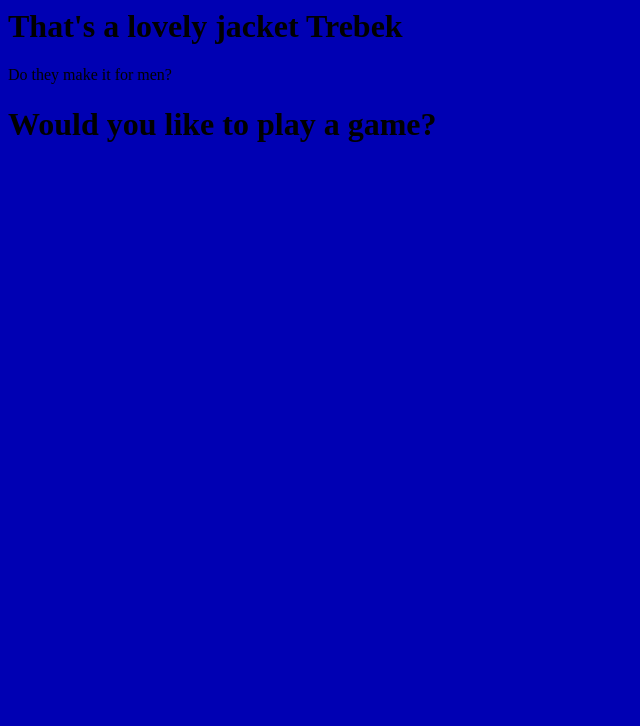
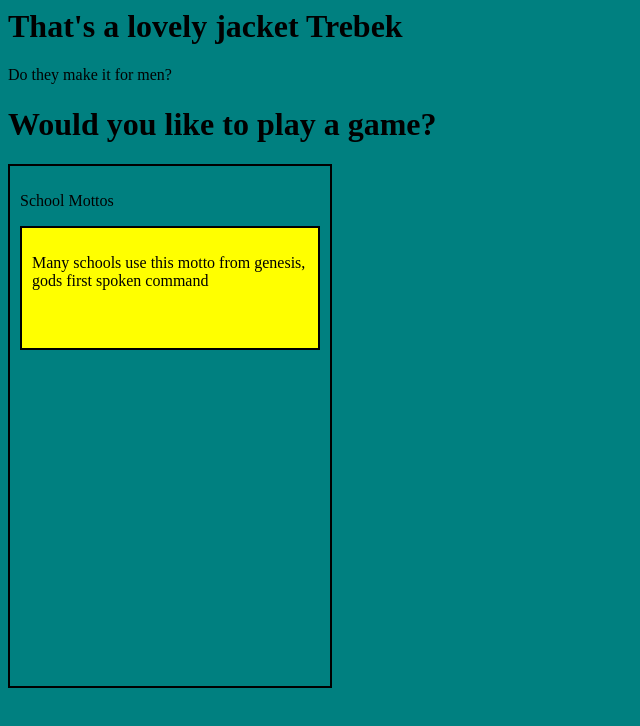
Before and after one commit to mapleseventh/jeoparody, a React app: page / in a window 1280 px wide. Shown: the top 726 px of the page, without its empty margins (0-640 px from the left). Built offline with nearby package versions, Linux system fonts and the light colour scheme.

Commit message:
Frontend Sat morning

```diff
--- /dev/null
+++ b/client/components/CardComponent.jsx
@@ -0,0 +1,13 @@
+import React from 'react';
+
+const Card = (props) => {
+
+  return (
+    <div className='card-component-div'>
+      <p>{props.cardQuestion}</p>
+    </div>
+  )
+}
+
+
+export default Card;
--- /dev/null
+++ b/client/components/ColumnComponent.jsx
@@ -0,0 +1,24 @@
+import React from 'react';
+import CardComponent from './CardComponent.jsx';
+
+const Column = (props) => {
+
+  console.log(props.questionData)
+
+
+
+  return (
+    <div className='column-component-div'>
+      <p>{props.questionData[0].name}</p>
+      <CardComponent cardQuestion={props.questionData[0].clues[0].clue}/>
+    </div>
+  )
+}
+
+
+
+
+
+
+
+export default Column;
--- a/client/componets/CardDisplay.jsx
+++ /dev/null
@@ -1,14 +0,0 @@
-import React from 'react';
-
-
-
-const CardDisplay = (props) => {
-
-    return (
-        <div>
-            <span>Your Question here</span>
-        </div>
-    )
-}
-
-export default CardDisplay;
--- a/client/constants/actionTypes.js
+++ b/client/constants/actionTypes.js
@@ -17,3 +17,5 @@
 // export const $1 = "$1";
 
 export const FLIP_CARD = "FLIP_CARD"
+export const INPUT_ANSWER = "INPUT_ANSWER"
+export const SUBMIT_ANSWER = "SUBMIT_ANSWER"
--- a/client/containers/MainContainer.jsx
+++ b/client/containers/MainContainer.jsx
@@ -1,13 +1,14 @@
 import React from 'react'
 import { connect } from 'react-redux';
-import CardDisplay from '../componets/CardDisplay.jsx'
+import ColumnComponent from '../components/ColumnComponent.jsx'
 
 const mapStateToProps = (store) => ({
-    totalScore: store.totalScore,
+    totalScore: store.trivia.totalScore,
+    questionData: store.trivia.questionData
 })
 
 
-const mapDispatchToProps = dispatch => ({
+const mapDispatchToProps = (dispatch) => ({
     //nothing dispatched yet
   });
 
@@ -17,13 +18,17 @@ class MainContainer extends React.Component {
         super(props)
     }
 
+
+
     render(){
+        console.log(this.props.totalScore)
         return (
-            <h1>Would you like to play a game?</h1>
+            <div className='main-container-div'>
+                <h1>Would you like to play a game?</h1>
+                <ColumnComponent questionData={this.props.questionData}/>
+            </div>
         )
     }
-
-
 }
 
 
--- a/client/reducers/triviaReducer.js
+++ b/client/reducers/triviaReducer.js
@@ -15,7 +15,8 @@ import * as types from '../constants/actionTypes';
 const initialState = {
     username: '',
     totalScore: 0,
-    categories:
+    questionData:
+    // Need to add value for player answers to each card object
         [
             {
                 name: "School Mottos",
@@ -155,6 +156,7 @@ const triviaReducer = (state = initialState, action) => {
 
     switch (action.types) {
         case types.FLIP_CARD:
+
             return state;
 
         default:
--- a/client/styles.css
+++ b/client/styles.css
@@ -1,3 +1,19 @@
 html{
-    background-color: #0000b3;
+    background-color: teal;
 }
+
+
+.column-component-div {
+    padding: 10px;
+    height: 500px;
+    width: 300px;
+    border: solid 2px black;
+}
+
+.card-component-div {
+    padding: 10px;
+    height: 100px;
+    width: 100x;
+    border: solid 2px black;
+    background-color: yellow;
+}
```
Also changed, not shown: client/actions/actions.js (+10 -0 lines).
